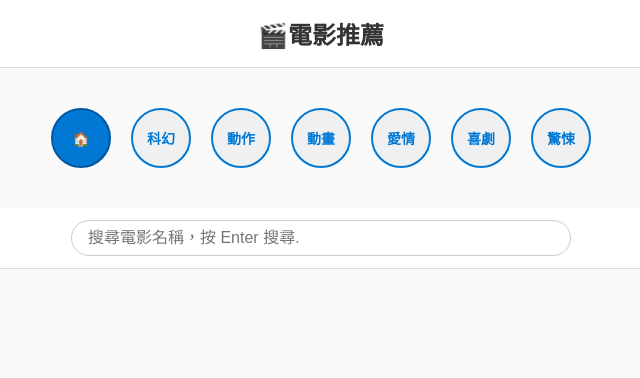
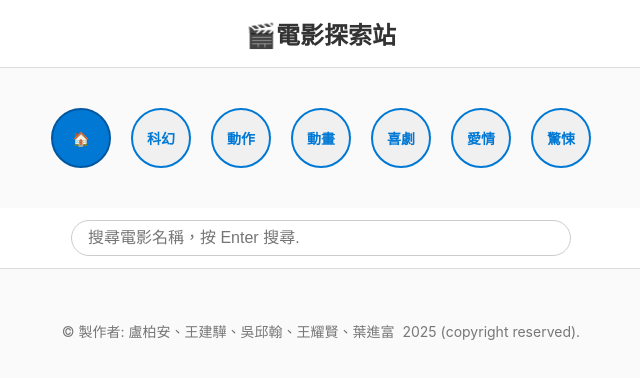
Before and after one commit to unicorn526/web_design_final, a plain HTML site: page index.html in a window 1280 px wide. Shown: the whole page, without its empty margins (319-959 px from the left). Drawn offline with Linux system fonts and the light colour scheme; no server answers.

Commit message:
Add files via upload

```diff
--- a/index.html
+++ b/index.html
@@ -3,19 +3,19 @@
 <head>
   <meta charset="UTF-8" />
   <meta name="viewport" content="width=device-width, initial-scale=1.0"/>
-  <title>電影推薦</title>
+  <title>電影探索站</title>
   <link rel="stylesheet" href="style.css">
 </head>
 <body>
-  <header>🎬電影推薦</header>
+  <header>🎬電影探索站</header>
   <nav class="category-nav">
     <ul>
       <li class="selected"><a href="index.html">🏠</a></li>
       <li><a href="科幻.html">科幻</a></li>
       <li><a href="動作.html">動作</a></li>
       <li><a href="動畫.html">動畫</a></li>
+      <li><a href="喜劇.html">喜劇</a></li>
       <li><a href="愛情.html">愛情</a></li>
-      <li><a href="喜劇.html">喜劇</a></li>
       <li><a href="驚悚.html">驚悚</a></li>
     </ul>
   </nav>
@@ -51,4 +51,7 @@
   </script>
 
 </body>
+<footer class="site-footer">
+  © 製作者:&nbsp;盧柏安、王建驊、吳邱翰、王耀賢、葉進富&nbsp;&nbsp;2025&nbsp;(copyright reserved).
+</footer>
 </html>
--- a/main.js
+++ b/main.js
@@ -26,7 +26,7 @@ const categories = {
     'Transformers', 'Transformers: Dark of the Moon', 'Bumblebee', 'The Bourne Identity', 'The Bourne Ultimatum'
   ],
   '動畫': [
-    'Spirited Away', 'Howl\'s Moving Castle', 'Princess Mononoke', 'My Neighbor Totoro',
+    'Spirited Away', 'Howl\'s Moving Castle', 'My Neighbor Totoro',
     'Kiki\'s Delivery Service', 'Ponyo', 'The Wind Rises', 'Weathering with You', 'The Tale of the Princess Kaguya',
     'Akira', 'Ghost in the Shell', 'Nausicaä of the Valley of the Wind', 'Grave of the Fireflies', 'Paprika',
     'The Garden of Words', '5 Centimeters per Second', 'Perfect Blue', 'Tokyo Godfathers',
--- a/style.css
+++ b/style.css
@@ -256,6 +256,14 @@
   margin-top: 5px;
 }
 
+/* site-footer */
+.site-footer {
+  text-align: center;
+  padding: 20px;
+  font-size: 14px;
+  color: #777;
+}
+
 @keyframes spin {
   to {
     transform: rotate(360deg);
```
Also changed, not shown: 動作.html (+6 -3 lines), 動畫.html (+6 -3 lines), 喜劇.html (+6 -3 lines), 愛情.html (+6 -3 lines), 科幻.html (+6 -3 lines), 驚悚.html (+6 -3 lines).
